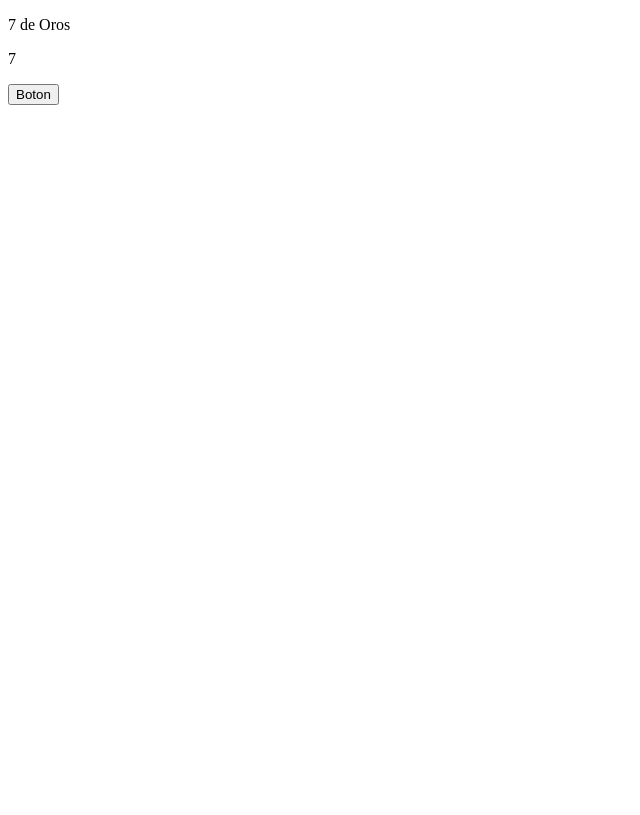
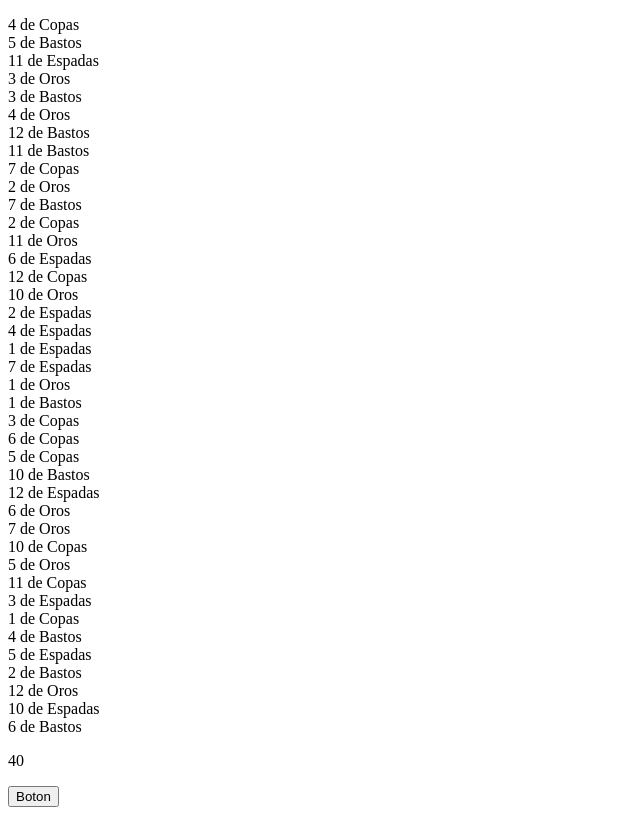
Before and after one commit to omartorrado/JuegoEscobaJS, a website: page public_html/index.html in a window 1280 px wide. Both pictures are taken after a click on the button "Boton". Shown: the whole page, without its empty margins (0-640 px from the left). Drawn offline with Linux system fonts and the light colour scheme.

Commit message:
Creado el array baraja(española) y mezclar las cartas

```diff
--- a/public_html/index.html
+++ b/public_html/index.html
@@ -16,17 +16,41 @@ and open the template in the editor.
             var baraja = [];
             //la funcion nueva baraja crea X objetos cartas con un valor y un palo
             function nuevaBaraja() {
-                for (var i = 1; i < 8; i++) {
-                    var carta = {valor: i, palo: "Oros"};
-                    baraja.push(carta);
+                //al hacer una nueva baraja primero vacio la variable baraja
+                baraja = [];
+                //la lista de palos para que el for(p) los pille y asigne a cada carta segun corresponda
+                var palos = ["Oros", "Copas", "Bastos", "Espadas"];
+                //doble bucle for, uno para los palos y el otro para los numeros
+                for (var p = 0; p < 4; p++) {
+                    for (var i = 1; i < 13; ) {
+                        //el bucle va creando objetos carta con un valor y un palo
+                        var carta = {valor: i, palo: palos[p]};
+                        //añade cada carta a la var baraja
+                        baraja.push(carta);
+                        //condicion para que salte del 7 al 10 (ya que en la escoba no se usan 8 y 9)
+                        if (i === 7) {
+                            i = i + 3;
+                        } else {
+                            i++;
+                        }
+                        ;
+                    }
                 }
-                    document.getElementById("baraja").innerHTML = baraja[6].valor + " de " + baraja[6].palo;
-                    document.getElementById("longArray").innerHTML = baraja.length;
+                //Mezclamos las cartas en el array baraja
+                baraja.sort(function(a,b){return 0.5 - Math.random()});
+                //Comprobaciones
+                document.getElementById("baraja").innerHTML = " "; //vacia el <p> "baraja"
+                //accede a las propiedades de cada carta en el array baraja y las añade al parrafo "baraja"
+                for (var i = 0; i < baraja.length; i++) {
+                    document.getElementById("baraja").innerHTML += baraja[i].valor + " de " + baraja[i].palo + "<br>";
+                }
+                //muestra la longitud del array baraja
+                document.getElementById("longArray").innerHTML = baraja.length;
 
             }
         </script>
         <div>
-            <p id="baraja">baraja vacia</p>
+            <p id="baraja">baraja: </p>
             <p id="longArray">longitud baraja</p>
         </div>
         <div>
```
